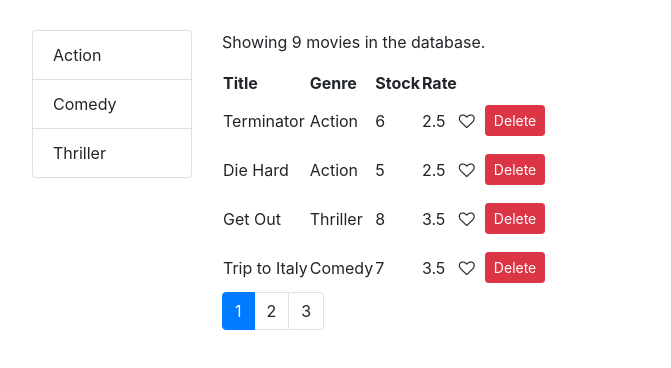
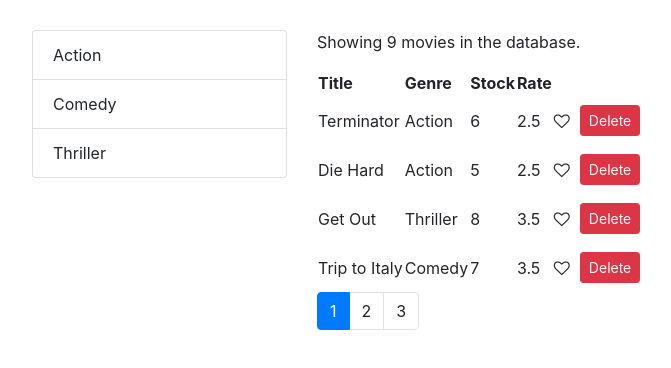
Before and after one commit to nytaoxu/react_practice, a React (Create React App) app: page / in a window 1280 px wide. Shown: the top 368 px of the page, without its empty margins (53-724 px from the left). Built offline with nearby package versions, Linux system fonts and the light colour scheme.

Commit message:
09:19am 03/20/2019

```diff
--- a/src/components/movies.jsx
+++ b/src/components/movies.jsx
@@ -37,6 +37,8 @@
     const newState = {
       movies: MovieService.getMovies()
     };
+    // the following 'if' statement handles tha case in which
+    // there are no more entries in current page.
     if (
       newState.movies.length <=
       (this.state.currentPage - 1) * this.state.pageSize
@@ -63,7 +65,7 @@
     return (
       <div className="Movies">
         <div className="row">
-          <div className="col-2">
+          <div className="col-3">
             <ListGroup items={this.state.genres} />
           </div>
           <div className="col">
```
